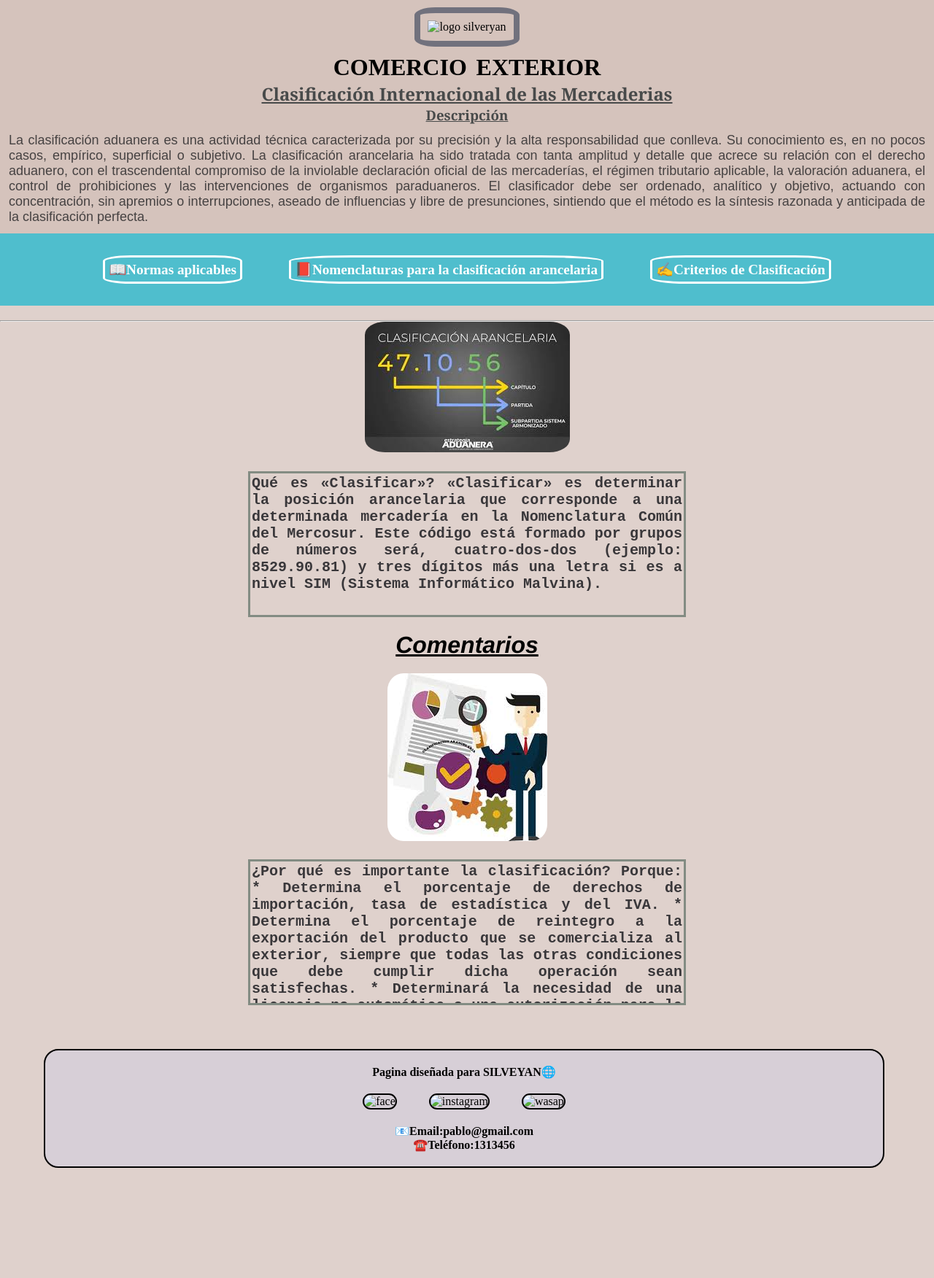
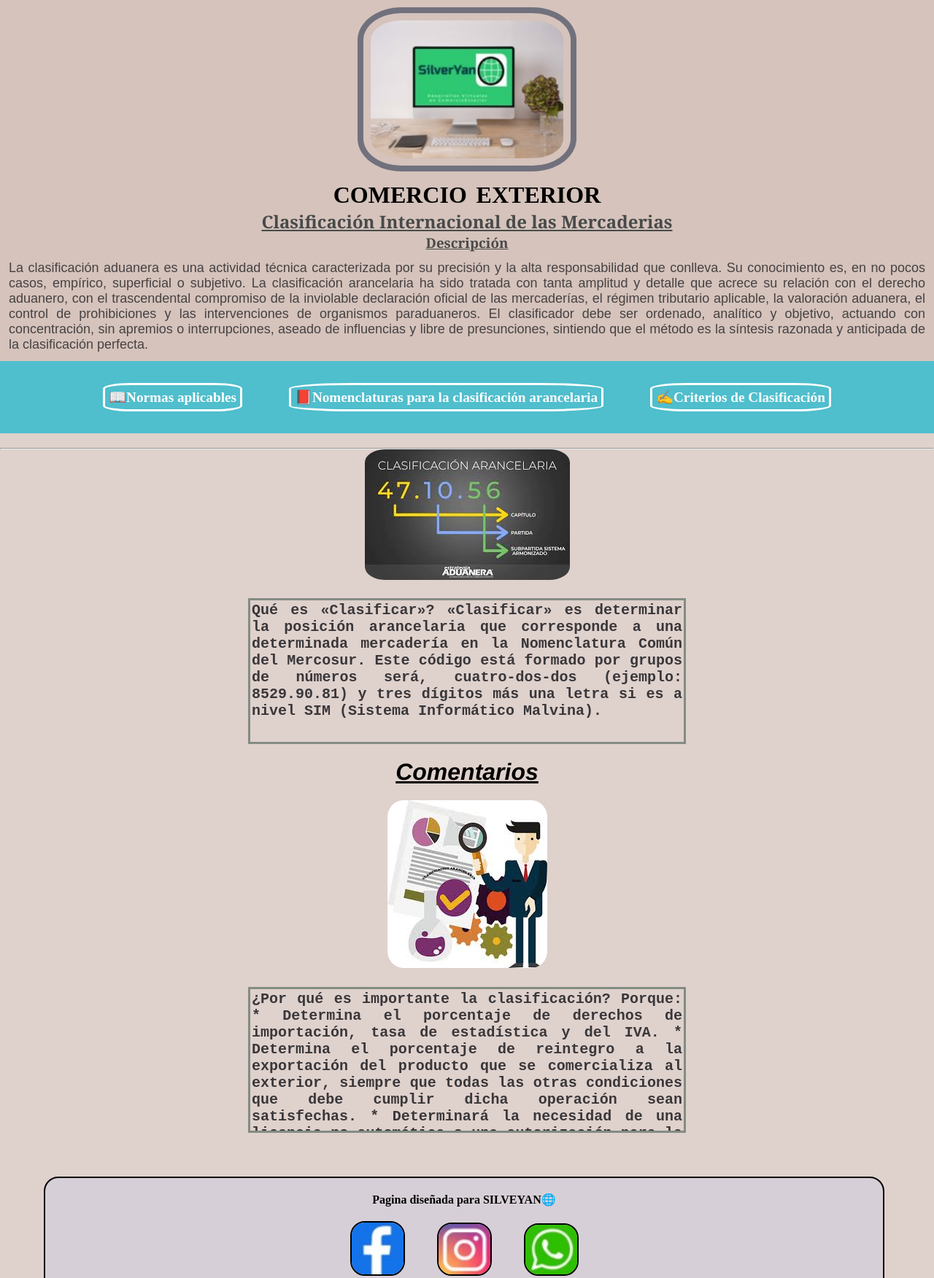
Before and after one commit to PASILVYANO/final, a plain HTML site: page index.html in a window 1280 px wide. Shown: the top 1752 px of the page at 73% size. Before the commit the page ends 1661 px from the top, so only its background shows below. Drawn offline with Linux system fonts and the light colour scheme; the site is published under a folder, as on GitHub Pages, so addresses that start at the root find nothing; a web font is replaced by a local one.

Commit message:
modifique enlaces

```diff
--- a/index.html
+++ b/index.html
@@ -14,7 +14,7 @@
 </head>
     <body>
         <header>
-         <img src="../imagenes/silveryan_logo_3.jpg" alt="logo silveryan">
+         <img src="./imagenes/silveryan_logo_3.jpg" alt="logo silveryan">
          <h1><strong>COMERCIO EXTERIOR</strong></h1>
          <h2 class="subte">Clasificación Internacional de las Mercaderias</h2>
          <h3 class="subte">Descripción</h3>
@@ -27,10 +27,10 @@
             <nav class="a">
                 <ul>
                     <li>
-                        <a href="..\paginas-vinculadas\normas.html">📖Normas aplicables</a>
+                        <a href=".\paginas-vinculadas\normas.html">📖Normas aplicables</a>
                     </li>
                     <li>
-                        <a href="..\paginas-vinculadas\nomenclaturas.html">📕Nomenclaturas para la clasificación arancelaria</a>
+                        <a href=".\paginas-vinculadas\nomenclaturas.html">📕Nomenclaturas para la clasificación arancelaria</a>
                     </li>
                     <li>
                         <a href="./paginas-vinculadas/indexcriterios.html">✍️Criterios de Clasificación</a>
@@ -62,9 +62,9 @@
 <footer>
     <h4>Pagina diseñada para SILVEYAN🌐</h4>
         <div class="img">
-            <img src="/paginas-vinculadas/img/face.jpg" alt="face">
-            <img src="/paginas-vinculadas/img/ig.jpeg" alt="instagram">
-            <img src="/paginas-vinculadas/img/ws.jpg" alt="wasap">
+            <img src="./paginas-vinculadas/img/face.jpg" alt="face">
+            <img src="./paginas-vinculadas/img/ig.jpeg" alt="instagram">
+            <img src="./paginas-vinculadas/img/ws.jpg" alt="wasap">
     <h4>📧Email:pablo@gmail.com </h4>
     <h4> ☎️Teléfono:1313456</h4>
         </div>
```
